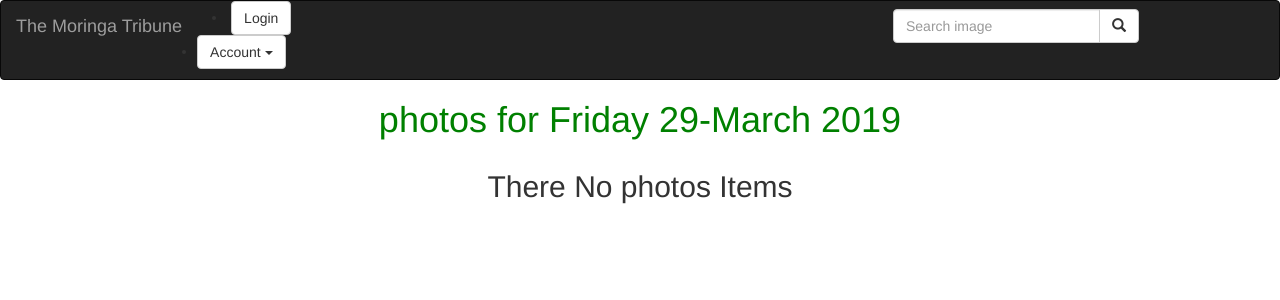
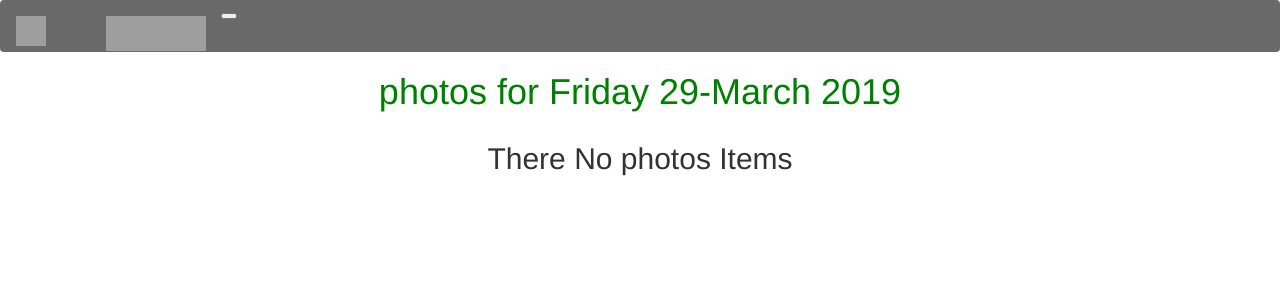
Before and after one commit to tytyne/instaphoto, a Django app: page / in a window 1280 px wide. Shown: the top 300 px of the page. Run offline with Django 3.2, Linux system fonts and the light colour scheme; data that the repository does not hold is empty; some libraries are stand-ins or nearby versions; grey boxes are pictures that could not be loaded.

Commit message:
add changes to navbar

```diff
--- a/photos/templates/navbar.html
+++ b/photos/templates/navbar.html
@@ -1,79 +1,36 @@
-<nav class="navbar navbar-inverse">
-    <div class="container-fluid">
-        <div class="navbar-header">
-            <a class="navbar-brand" href="{% url 'photosToday' %}">The Moringa Tribune</a>
-        </div>
+<!-- Brand and toggle get grouped for better mobile display -->
+<nav class="navbar navbar-expand-lg navbar-primary fixed-top" style="background-color:dimgray">
+    <a class="navbar-brand" href="{% url 'index' %}">
+        <img style="height:30px; width:30px; margin-right: 30px;" src="https://www.edigitalagency.com.au/wp-content/uploads/new-instagram-logo-png-transparent.png">
+    </a>
+    <a class="navbar-brand" href="{% url 'index' %}">
+        <img src="https://upload.wikimedia.org/wikipedia/commons/thumb/2/2a/Instagram_logo.svg/2000px-Instagram_logo.svg.png" width=100px height=35px alt="INSTAGRAM">
+    </a>
+    <button class="navbar-toggler" type="button" data-toggle="collapse" data-target="#navbarSupportedContent" aria-controls="navbarSupportedContent" aria-expanded="false" aria-label="Toggle navigation">
+        <span class="navbar-toggler-icon"></span>
+    </button>
 
-        <!-- Adding a search form  -->
-        <div class="col-sm-4 col-md-4 navbar-right">
-
-            <form class="navbar-form" role="search" action="{% url 'search_results' %}">
-
-                <div class="input-group">
-                    <input type="text" class="form-control" placeholder="Search image" name="image">
-                    <div class="input-group-btn">
-                        <button class="btn btn-default" type="submit"><i class="glyphicon glyphicon-search"></i></button>
-                    </div>
-                </div>
-
-            </form>
-        </div>
-        <!-- search form end -->
-
-        <div class="col-sm-6 col-md-6">
+    <div class="collapse navbar-collapse" id="navbarSupportedContent">
+        <div class="collapse navbar-collapse" id="navbarResponsive">
             {% if user.is_authenticated %}
-            <ul>
-                <li class="dropdown">
-
+            <ul class="navbar-nav ml-auto">
                 <li class="nav-item">
                     <a class="nav-link" href="{% url 'upload_profile'%}" style="color:whitesmoke">Create Profile</a>
                 </li>
+
                 <li class="nav-item">
                     <a class="nav-link" style="cursor:pointer; color:whitesmoke" href="{% url 'profile' %}">Profile</a>
                 </li>
-                    <a href="#" class="dropdown-toggle btn btn-default" data-toggle="dropdown" role="button" aria-expanded="false">Account
-                    <span class="caret"></span>
-                </a>
-                    <ul class="dropdown-menu" role="menu">
-                        <li>
-                            <a href="{%url 'photosToday'%}">Home</a>
+                <li class="nav-item">
+                    <a class="nav-link" href="/logout" style="color:whitesmoke">Logout</a>
                 </li>
-                        <li>
-                            <a href="/accounts/password/change">Change Password</a>
-                        </li>
-                        <li>
-                            <a href="/logout">Logout</a>
+
+                <li class="nav-item">
+                    <img src="{{image.url}}" alt="" style=" border-radius:50%; height: 40px; width: 40px">
                 </li>
             </ul>
-                </li>
-            </ul>
-            {% else %}
-            <li>
-                <a class='btn btn-default' href="/accounts/login">Login</a>
-            </li>
-
             {% endif %}
         </div>
-        <ul>
-            <li class="dropdown">
-                <a href="#" class="dropdown-toggle btn btn-default" data-toggle="dropdown" role="button" aria-expanded="false">Account
-            <span class="caret"></span>
-        </a>
-                <ul class="dropdown-menu" role="menu">
-                    <li>
-                        <a href="{%url 'photosToday'%}">Home</a>
-                    </li>
-                    <li>
-                        <a href="{%url 'photo_image'%}">Create image</a>
-                    </li>
-                    <li>
-                        <a href="/accounts/password/change">Change Password</a>
-                    </li>
-                    <li>
-                        <a href="/logout">Logout</a>
-                    </li>
-                </ul>
-            </li>
-        </ul>
+
     </div>
 </nav>
```
Lines whose indentation alone changed are shown as unchanged.
